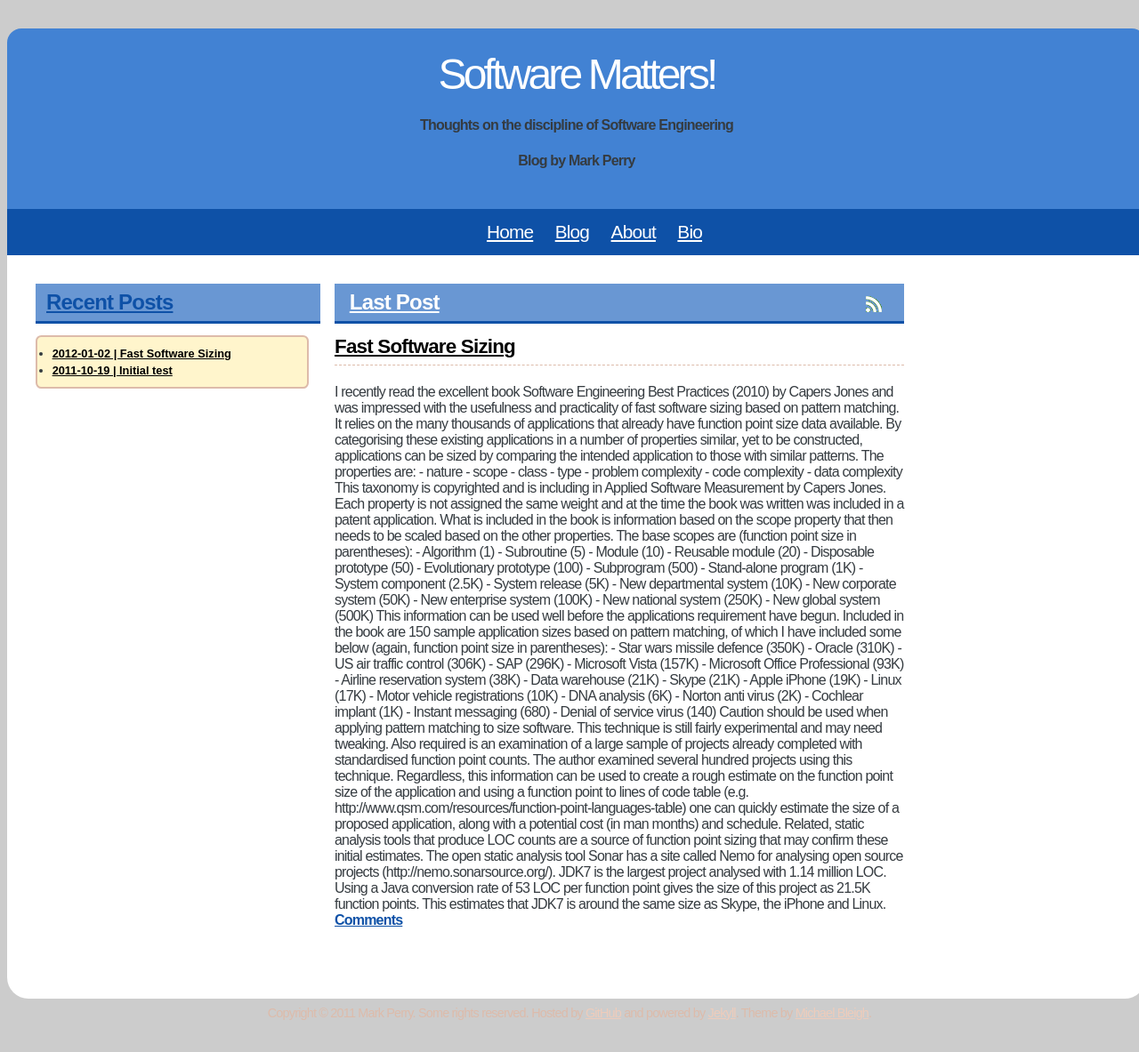
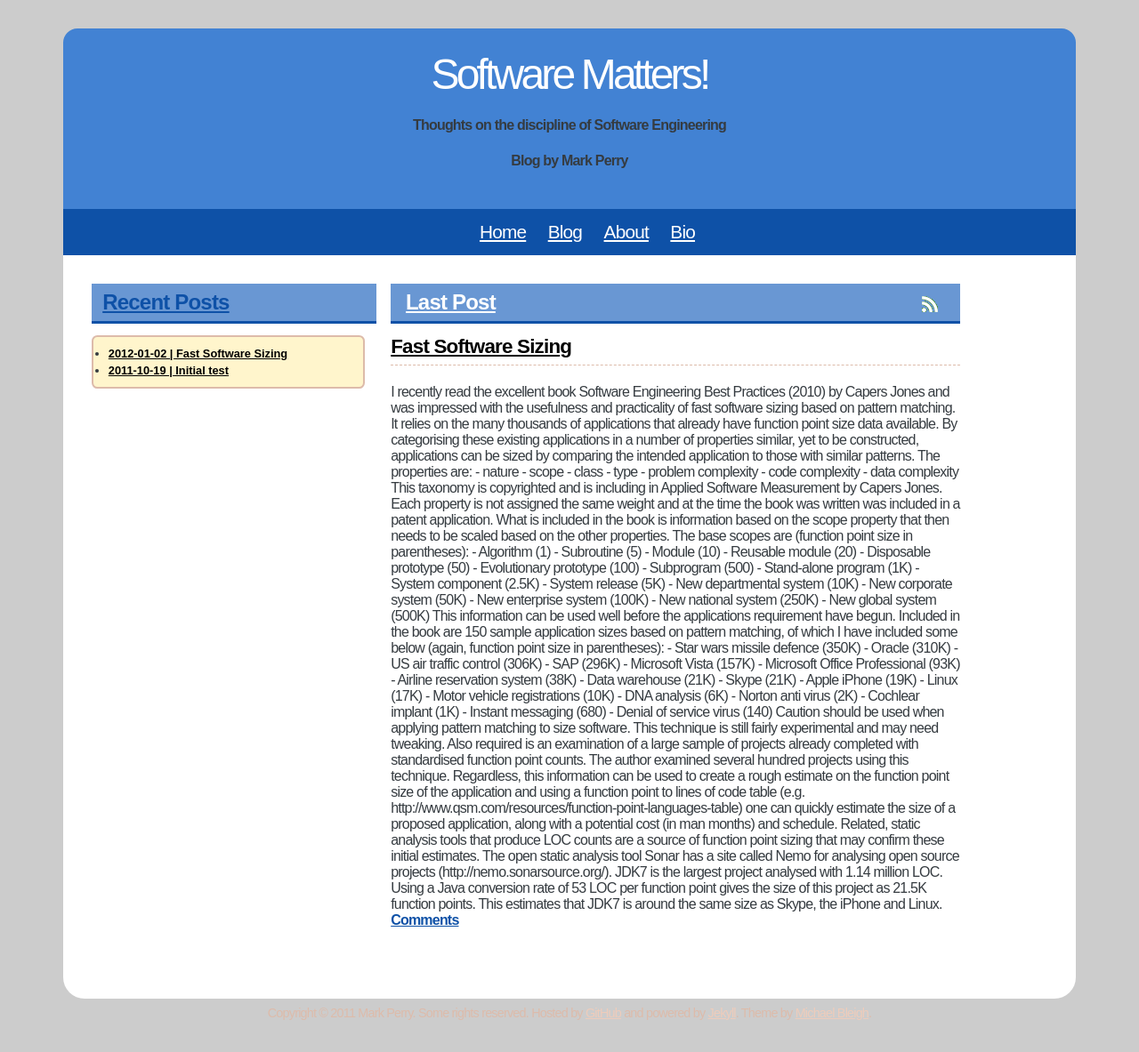
Before and after one commit to kouzouigh/mperry.github.io, a Jekyll site: the page built from index.html, in a window 1280 px wide. Shown: the whole page at 89% size. Built offline with Jekyll 4.4.1, drawn with Linux system fonts in a browser that asks for light colours.

Commit message:
Make width narrower

```diff
--- a/stylesheets/master.css
+++ b/stylesheets/master.css
@@ -16,7 +16,7 @@ a:visited {
 }
 
 #wrapper {
-  width: 80em;
+  width: 90%;
   margin: 2em auto 0;
   padding: 0;
   background: #fff;
```
